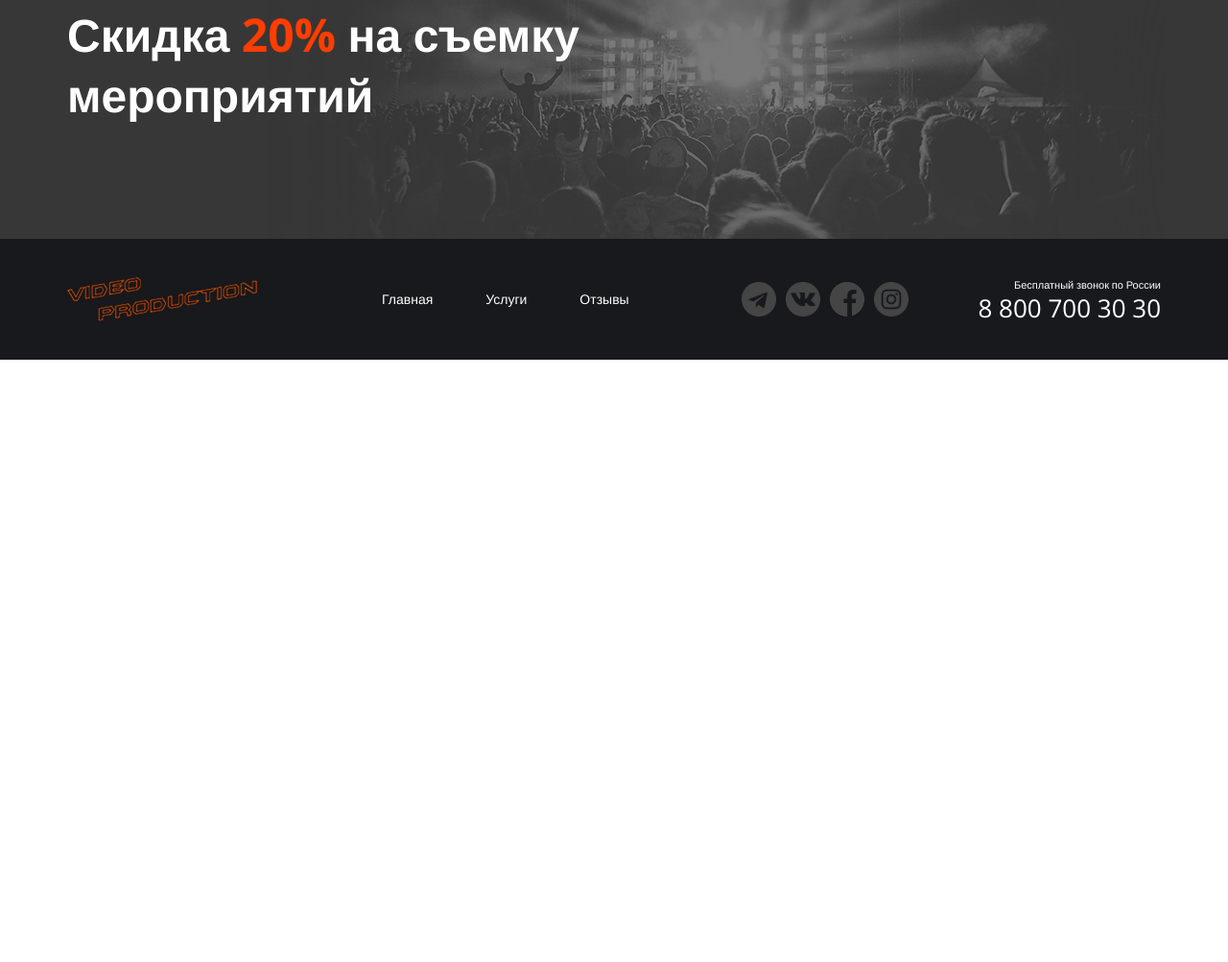
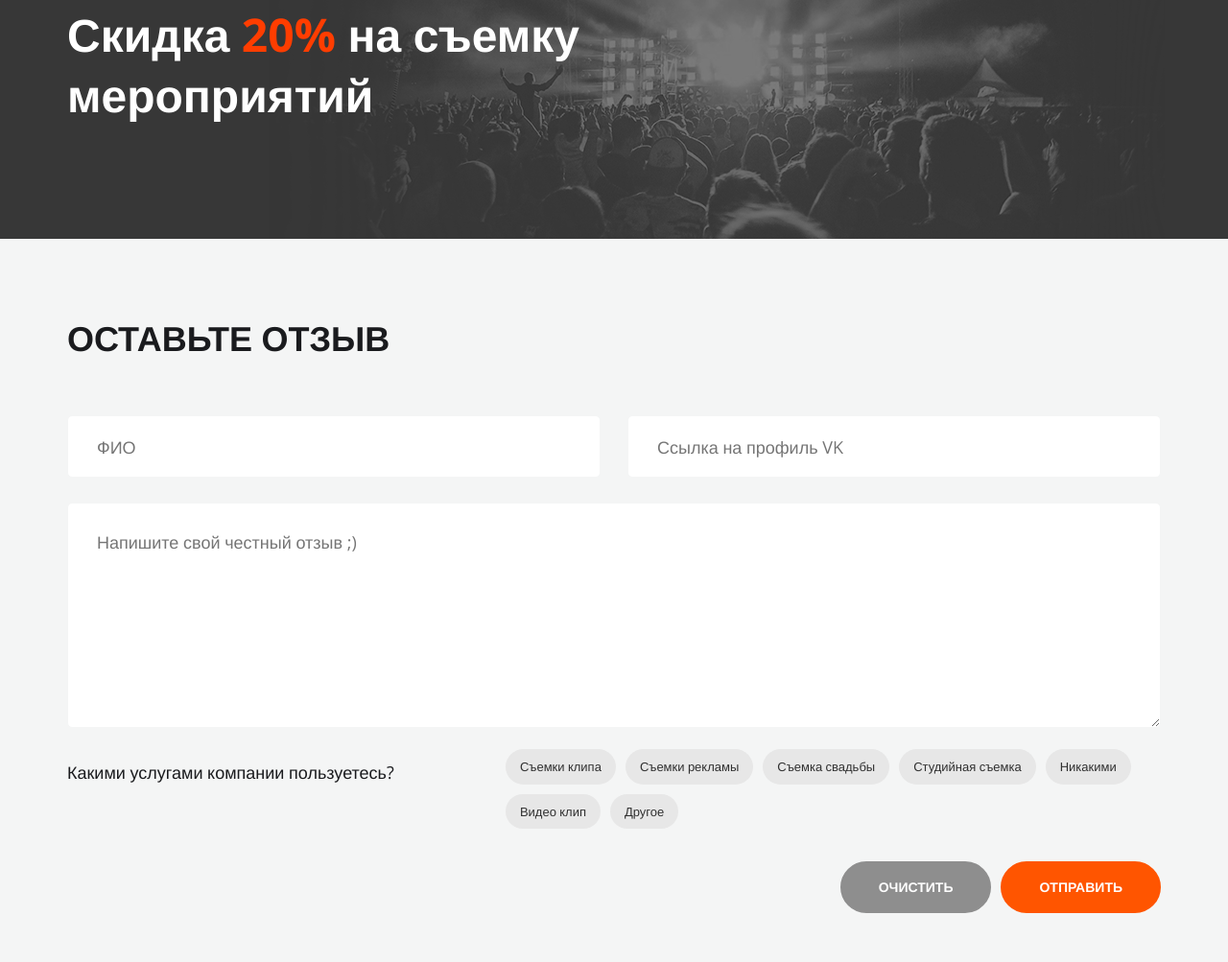
Before and after one commit to FLekGerrera/project-video-production, a plain HTML site: page reviews.html in a window 1280 px wide. Shown: the part 2077-3080 px from the top of the page at 96% size. Before the commit the page ends 2452 px from the top, so only its background shows below. Drawn offline with nearby package versions, Linux system fonts and the light colour scheme.

Commit message:
отзывы - добавлена секция формы, main - paddings
Страница Отзывы
Добавлена секция с формами

Страница Main
Попровленны padding в секциях

```diff
--- a/reviews.html
+++ b/reviews.html
@@ -197,6 +197,73 @@
                     </div>
                 </div>
             </section>
+            <section class="reviews-forms section--gray">
+                <div class="container">
+                    <h2 class="title">оставьте отзыв</h2>
+                    <form action="" class="reviews-form form">
+                        <div class="form__rows">
+                            <div class="form__row">
+                                <input type="text" name="" id="" class="form__input" placeholder="ФИО">
+                                <input type="text" name="" id="" class="form__input" placeholder="Ссылка на профиль VK">
+                            </div>
+                            <div class="form__row">
+                                <textarea name="" id="" class="form__input form__textarea" placeholder="Напишите свой честный отзыв ;)"></textarea>
+                            </div>
+                        </div>
+                        <div class="form__controls">
+                            <div class="form__controls-title">Какими услугами компании пользуетесь?</div>
+                            <ul class="controls">
+                                <li class="controls__item">
+                                    <label class="controls__elem">
+                                        <input type="checkbox" class="controls__checkbox">
+                                        <div class="tag controls__tag">Съемки клипа</div>
+                                    </label>
+                                </li>
+                                <li class="controls__item">
+                                    <label class="controls__elem">
+                                        <input type="checkbox" class="controls__checkbox">
+                                        <div class="tag controls__tag">Съемки рекламы</div>
+                                    </label>
+                                </li>
+                                <li class="controls__item">
+                                    <label class="controls__elem">
+                                        <input type="checkbox" class="controls__checkbox">
+                                        <div class="tag controls__tag">Съемка свадьбы</div>
+                                    </label>
+                                </li>
+                                <li class="controls__item">
+                                    <label class="controls__elem">
+                                        <input type="checkbox" class="controls__checkbox">
+                                        <div class="tag controls__tag">Студийная съемка</div>
+                                    </label>
+                                </li>
+                                <li class="controls__item">
+                                    <label class="controls__elem">
+                                        <input type="checkbox" class="controls__checkbox">
+                                        <div class="tag controls__tag">Никакими</div>
+                                    </label>
+                                </li>
+                                <li class="controls__item">
+                                    <label class="controls__elem">
+                                        <input type="checkbox" class="controls__checkbox">
+                                        <div class="tag controls__tag">Видео клип</div>
+                                    </label>
+                                </li>
+                                <li class="controls__item">
+                                    <label class="controls__elem">
+                                        <input type="checkbox" class="controls__checkbox">
+                                        <div class="tag controls__tag">Другое</div>
+                                    </label>
+                                </li>
+                            </ul>
+                        </div>
+                        <div class="form__btns">
+                            <button type="reset" class="btn form__btn btn--theme--gray">Очистить</button>
+                            <button type="submit" class="btn form__btn">Отправить</button>
+                        </div>
+                    </form>
+                </div>
+            </section>
         </div>
     </div>
     </div>
--- a/style/block/about.css
+++ b/style/block/about.css
@@ -1,6 +1,5 @@
 .about {
-    margin-top: 146px;
-    margin-bottom: 56px;
+    padding: 73px 0 56px;
 }
 
 .about__wrapper {
--- a/style/block/news.css
+++ b/style/block/news.css
@@ -1,5 +1,5 @@
 .news {
-    margin-top: 180px;
+    padding: 90px 0 73px;
 }
 
 .news__list {
--- a/style/block/offer.css
+++ b/style/block/offer.css
@@ -1,35 +1,3 @@
-.offers {
-    margin-top: 72px;
-}
-
-.offers__list {
-    display: flex;
-    justify-content: space-between;
-}
-
-.offer {
-    border: 2px solid #fff;
-    border-radius: 5px;
-    background: #fff;
-    color: #666;
-    overflow: hidden;
-}
-
-.offers__item {
-    display: flex;
-    flex-direction: column;
-    min-height: 476px;
-    width: calc(100% / 3 - 18px);
-}
-
-.offers__item--border {
-    border: 5px solid #ccc;
-}
-
-.offers__item:last-child {
-    margin-right: 0;
-}
-
 .offer__header {
     display: flex;
     justify-content: flex-start;
--- /dev/null
+++ b/style/block/offers.css
@@ -0,0 +1,31 @@
+.offers {
+    padding: 72px 0 90px;
+}
+
+.offers__list {
+    display: flex;
+    justify-content: space-between;
+}
+
+.offer {
+    border: 2px solid #fff;
+    border-radius: 5px;
+    background: #fff;
+    color: #666;
+    overflow: hidden;
+}
+
+.offers__item {
+    display: flex;
+    flex-direction: column;
+    min-height: 476px;
+    width: calc(100% / 3 - 18px);
+}
+
+.offers__item--border {
+    border: 5px solid #ccc;
+}
+
+.offers__item:last-child {
+    margin-right: 0;
+}
--- a/style/main.css
+++ b/style/main.css
@@ -7,6 +7,7 @@
 @import url(./block/contacts.css);
 @import url(./block/hero.css);
 @import url(./block/btn.css);
+@import url(./block/offers.css);
 @import url(./block/offer.css);
 @import url(./block/news.css);
 @import url(./block/pager.css);
```
